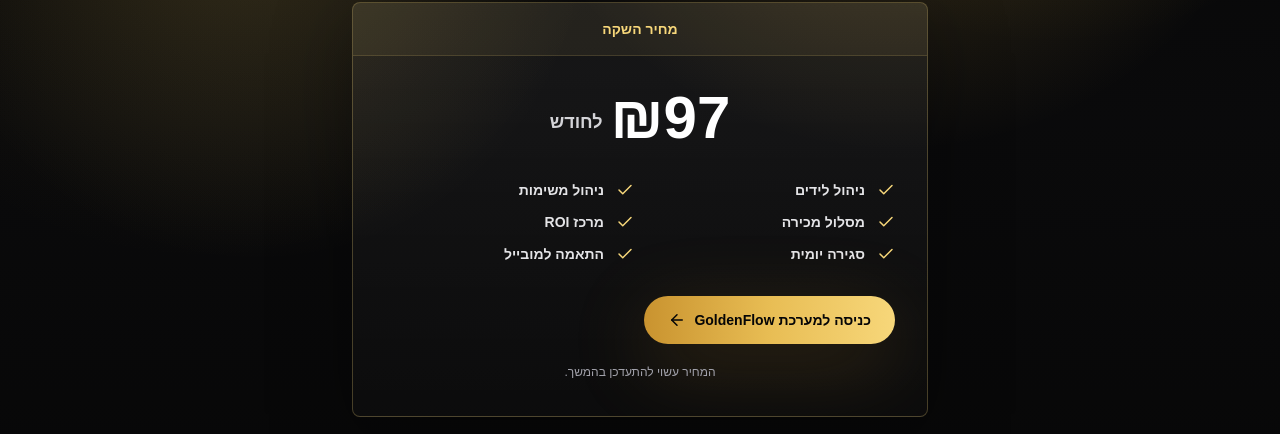
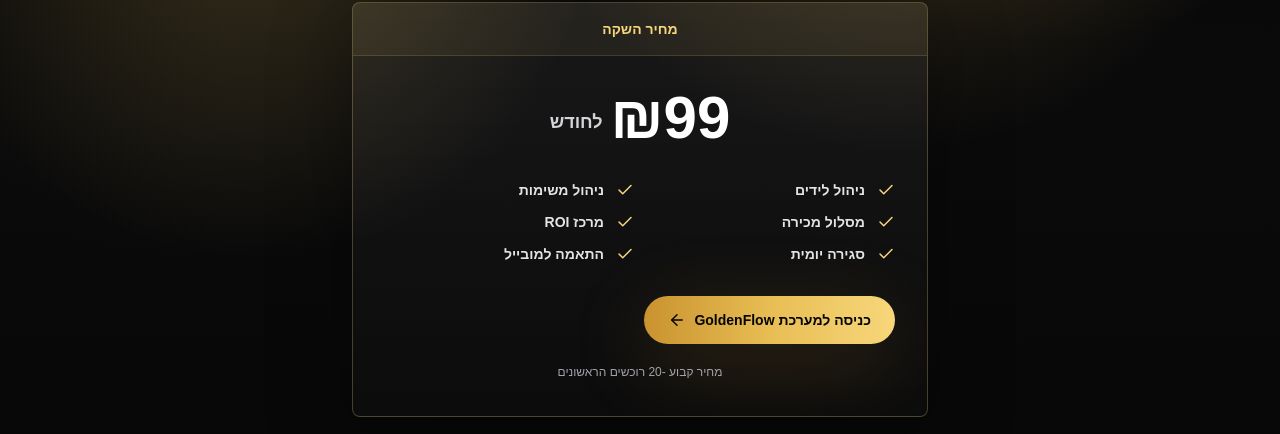
Before and after one commit to hubianron-cpu/goldenflowcrmweb, a Next.js app: page /pricing in a window 1280 px wide. Shown: the part 457-891 px from the top of the page. Built offline with nearby package versions, Linux system fonts and the light colour scheme.

Commit message:
price change

```diff
--- a/app/pricing/page.tsx
+++ b/app/pricing/page.tsx
@@ -25,7 +25,7 @@
         </div>
         <div className="p-6 sm:p-8">
           <div className="flex items-end justify-center gap-2">
-            <span className="text-6xl font-black text-white">₪97</span>
+            <span className="text-6xl font-black text-white">₪99</span>
             <span className="pb-3 text-lg font-bold text-zinc-300">לחודש</span>
           </div>
           <ul className="mt-8 grid gap-3 sm:grid-cols-2">
@@ -40,8 +40,7 @@
             <PageCta />
           </div>
           <p className="mt-4 text-center text-xs leading-6 text-zinc-400">
-            המחיר עשוי להתעדכן בהמשך.
-          </p>
+מחיר קבוע -20 רוכשים הראשונים          </p>
         </div>
       </section>
     </PageShell>
```
